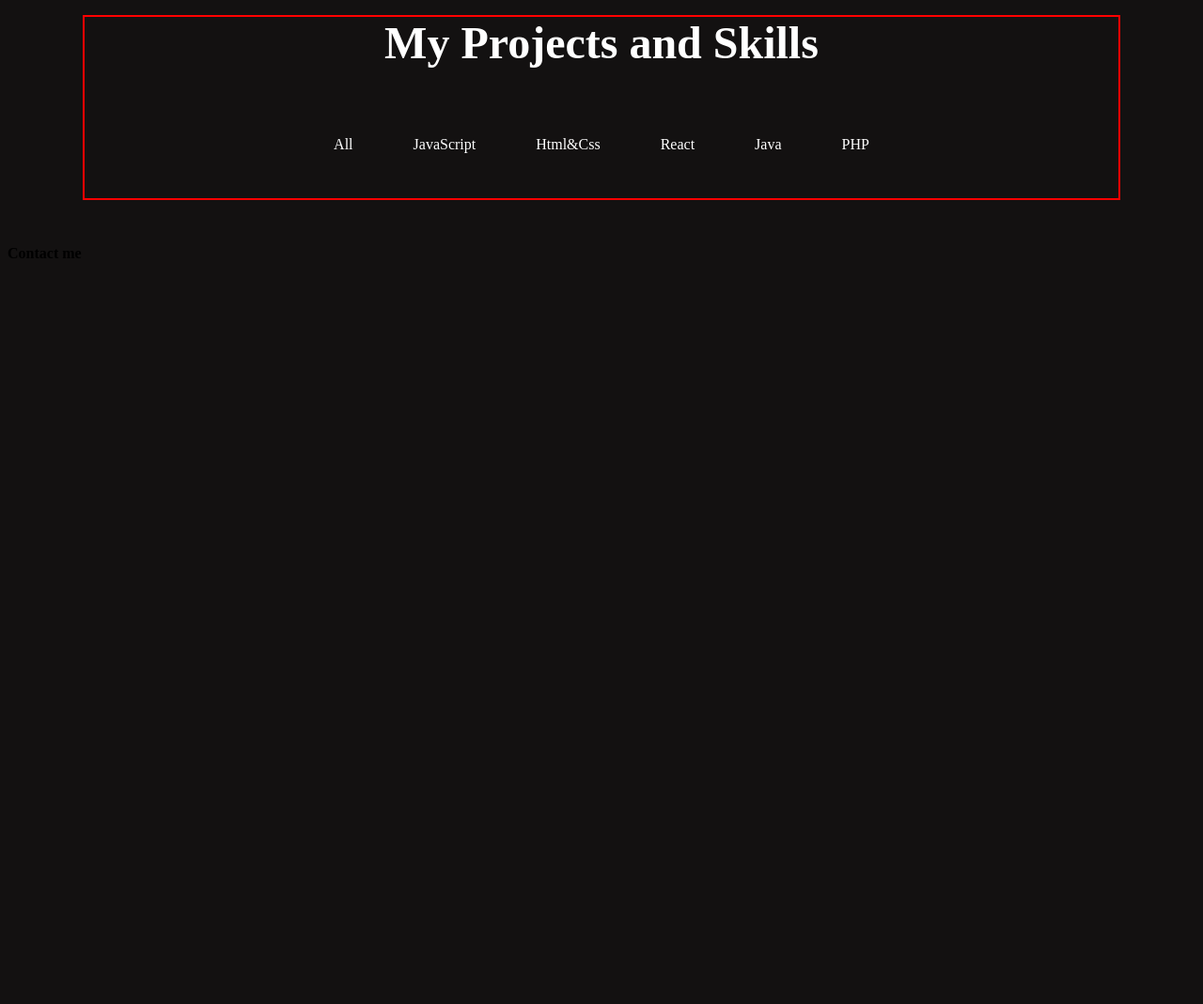
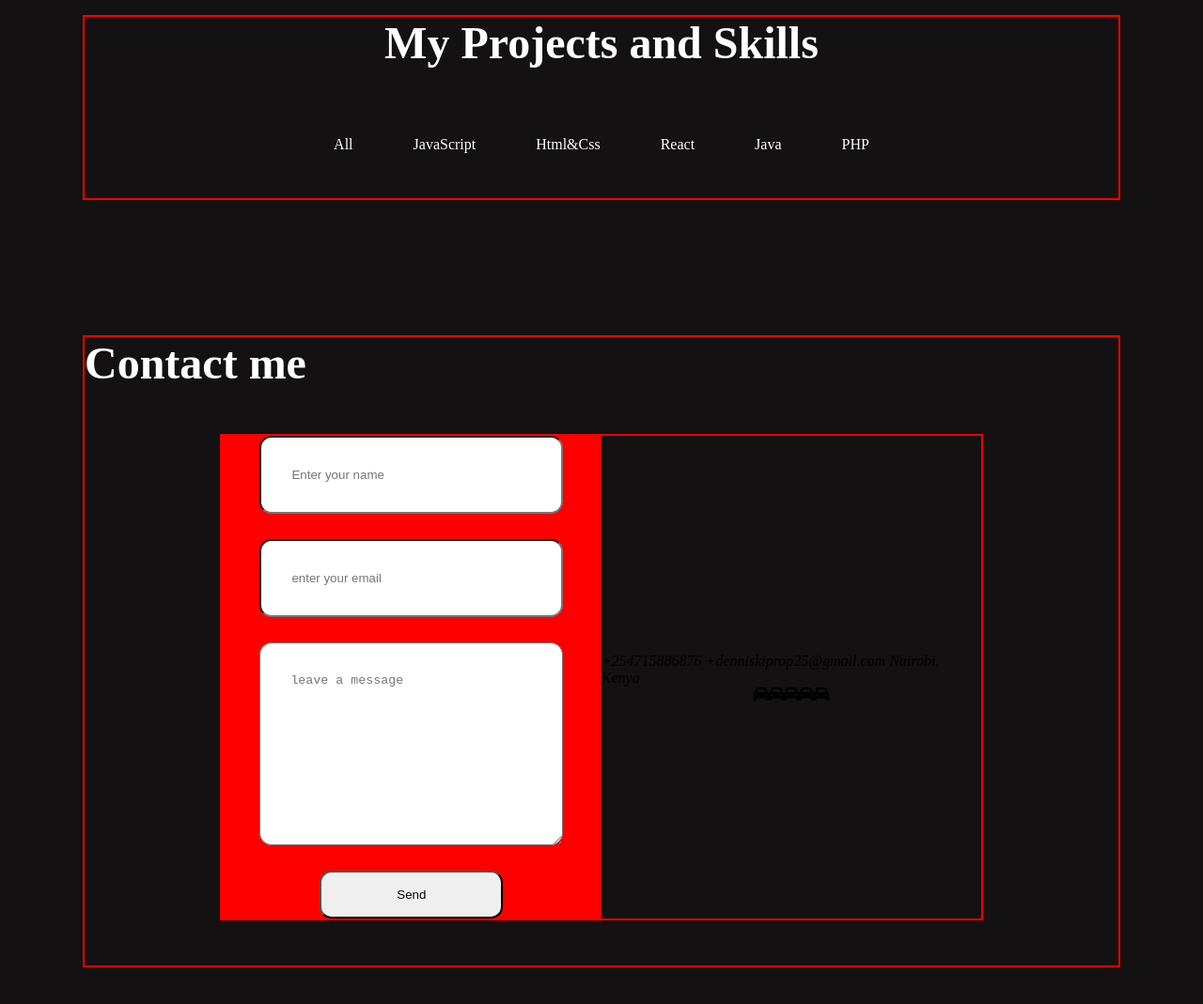
Before and after one commit to Mkdenno/Personal-website, a plain HTML site: page index.html in a window 1280 px wide. Shown: the part 1333-2402 px from the top of the page at 94% size. Before the commit the page ends 1633 px from the top, so only its background shows below. Drawn offline with Linux system fonts and the light colour scheme.

Commit message:
It will add contact us page

```diff
--- a/assets/Css/style.css
+++ b/assets/Css/style.css
@@ -146,3 +146,55 @@ header{
     text-decoration: none;
     color: white;
 }
+ /* contact page */
+ .contact{
+    margin: 9rem 5rem 3rem 5rem;
+    border: 2px solid red;
+ }
+ .contact h1{
+     color: white;
+     font-size: 3rem;
+
+ }
+ .contactme{
+    display: flex;
+    justify-content: space-around;
+    align-items: center;
+    margin:3rem 9rem;
+    border: 2px solid red;
+ }
+ .form{
+     width: 50%;
+     background-color: red;
+     display: flex;
+     justify-content: center;
+     align-items: center;
+     flex-direction: column;
+     font-size: 1.5rem;
+ }
+ .form input ,textarea{
+     width: 80%;
+     padding: 2rem;
+     border-radius:0.8rem;
+
+ }
+.form button{
+     padding:1rem 5rem;
+     border-radius: 0.8rem;
+ }
+ .form button a{
+     text-decoration: none;
+}
+.form  a .button:hover{
+    background-color: maroon;
+}
+.social{
+    display: flex;
+    justify-content: center;
+    align-items: center;
+    flex-direction: column;
+}
+.social-media{
+    display: flex;
+
+}
--- a/index.html
+++ b/index.html
@@ -29,7 +29,8 @@
         <div class="introduction">
             <h1>Hi, I'm Dennis Kiprop.</h1>
             <p>A Software Engineer from Nairobi in Kenya. I can help you solve a problem, build a product or grow existing project.</p>
-            <a href="#project"><button class="btn">My Projects</button></a>
+            <a href="#project"><button class="btn">See Projects</button></a>
+            <a href="#project"><button class="btn">Contact mes</button></a>
         </div>
         <div class="my-image">
             <img src="./assets/Images/dennis.jpeg" alt="">
@@ -57,7 +58,7 @@
     <section class="myprojects" id="project">
         <h1>My Projects and Skills</h4>
         <ul>
-            <li><a href="">All</a></li>
+            <li id="all"><a href="#all">All</a></li>
             <li><a href="">JavaScript</a></li>
             <li><a href="">Html&Css</a></li>
             <li><a href="">React</a></li>
@@ -72,9 +73,30 @@
     </section>
     <!-- contact us page begins here -->
     <section class="contact" id="contact">
-        <h4>Contact me</h4>
-        <div class="form"></div>
-        <div class="social"></div>
+        <h1>Contact me</h1>
+        <div class="contactme">
+            <div class="form">
+                <input type="text" placeholder="Enter your name"><br>
+                <input type="text" placeholder="enter your email"><br>
+                <textarea name="" id="" cols="30" rows="10" placeholder="leave a message"></textarea><br>
+                <a href="#"><button class="button">Send</button></a>
+            </div>
+            <div class="social">
+                <div class="mynumber">
+                    <i><span>+254715886876</span></i>
+                    <i><span>+denniskiprop25@gmail.com</span></i>
+                    <i><span>Nairobi, Kenya</span></i>
+                </div>
+                <div class="social-media">
+                    <i class="fa fa-car"></i>
+                    <i class="fa fa-car"></i>
+                    <i class="fa fa-car"></i>
+                    <i class="fa fa-car"></i>
+                    <i class="fa fa-car"></i>
+                </div>
+            </div>
+        </div>
+
     </section>
     <script src="./assets/Js/index.js"></script>
 </body>
```
